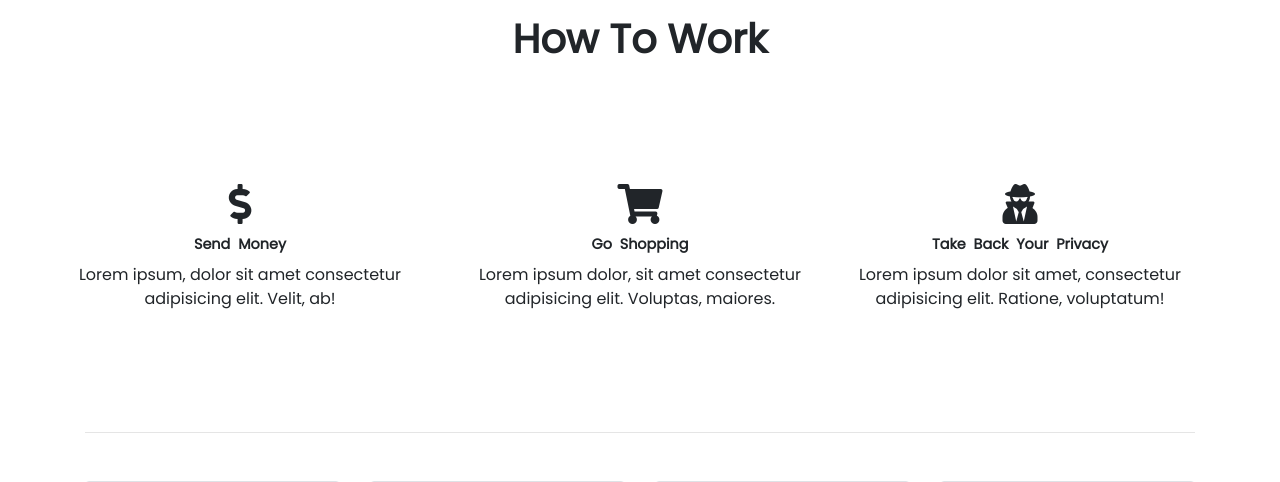
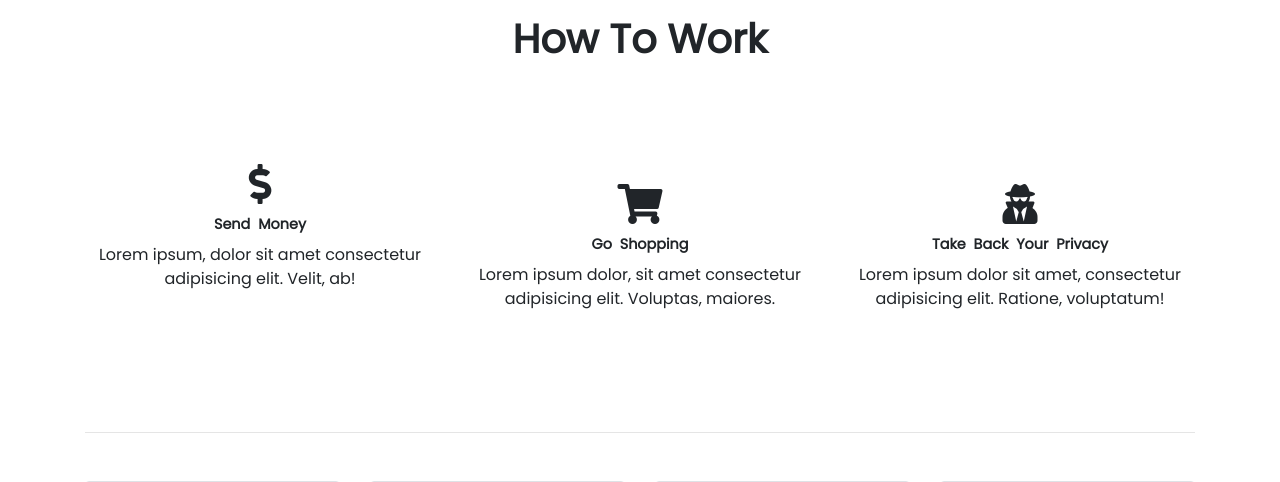
Before and after one commit to priyankaaurade1/bitcoin_website, a PHP site: page / in a window 1280 px wide, with the pointer over the restyled element. Shown: the part 635-1117 px from the top of the page. Run offline with PHP 8.4, Linux system fonts and the light colour scheme; some libraries are stand-ins or nearby versions; grey boxes are pictures that could not be loaded.

Commit message:
Update main.css

```diff
--- a/main.css
+++ b/main.css
@@ -79,8 +79,8 @@ html{
     text-align: center;
 }
 .extra-div:hover{
-    box-sizing: 0 0 20px 0 #fff;
-    transform: translate(-20px);
+    box-sizing: 0 0 30px 0 #fff;
+    transform: translateY(-20px);
 }
 .extra-div i{
     font-size: 40px;
```
